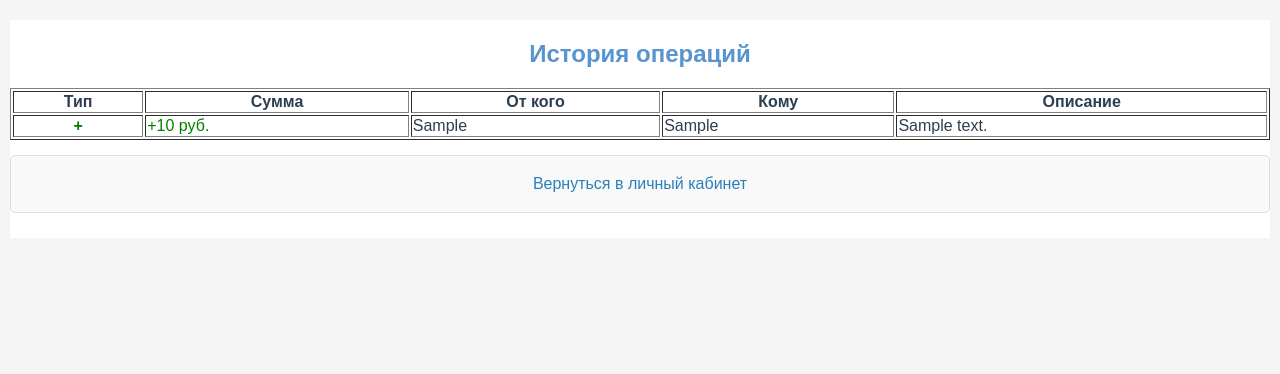
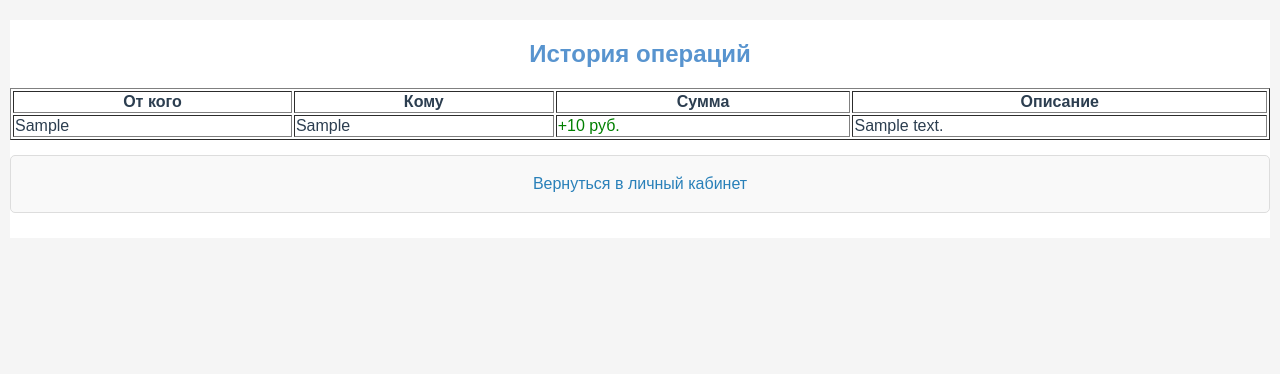
Before and after one commit to ArtematGame/WebCursTree, a Flask app: template templates/rgz/transactions.html in a window 1280 px wide. Shown: the part 46-420 px from the top of the page. Run offline with Flask 3, Linux system fonts and the light colour scheme; the template is opened without the code that fills it: most values are stand-ins (such as "Sample title", 1, 10 or a date in 2020); some libraries are stand-ins or nearby versions.

Commit message:
поправка платежа отображения

```diff
--- a/templates/rgz/transactions.html
+++ b/templates/rgz/transactions.html
@@ -8,21 +8,15 @@
     {% if transactions %}
         <table border="1" style="width: 100%;">
             <tr>
-                <th>Тип</th>
-                <th>Сумма</th>
                 <th>От кого</th>
                 <th>Кому</th>
+                <th>Сумма</th>
                 <th>Описание</th>
             </tr>
             {% for t in transactions %}
             <tr>
-                <td style="text-align: center;">
-                    {% if t.from_account == user.account %}
-                        <span style="color: red; font-weight: bold;">-</span>
-                    {% else %}
-                        <span style="color: green; font-weight: bold;">+</span>
-                    {% endif %}
-                </td>
+                <td>{{ t.from_account or '-' }}</td>
+                <td>{{ t.to_account }}</td>
                 <td>
                     {% if t.from_account == user.account %}
                         <span style="color: red;">-{{ t.amount }} руб.</span>
@@ -30,8 +24,6 @@
                         <span style="color: green;">+{{ t.amount }} руб.</span>
                     {% endif %}
                 </td>
-                <td>{{ t.from_account or '-' }}</td>
-                <td>{{ t.to_account }}</td>
                 <td>{{ t.description or '-' }}</td>
             </tr>
             {% endfor %}
```
